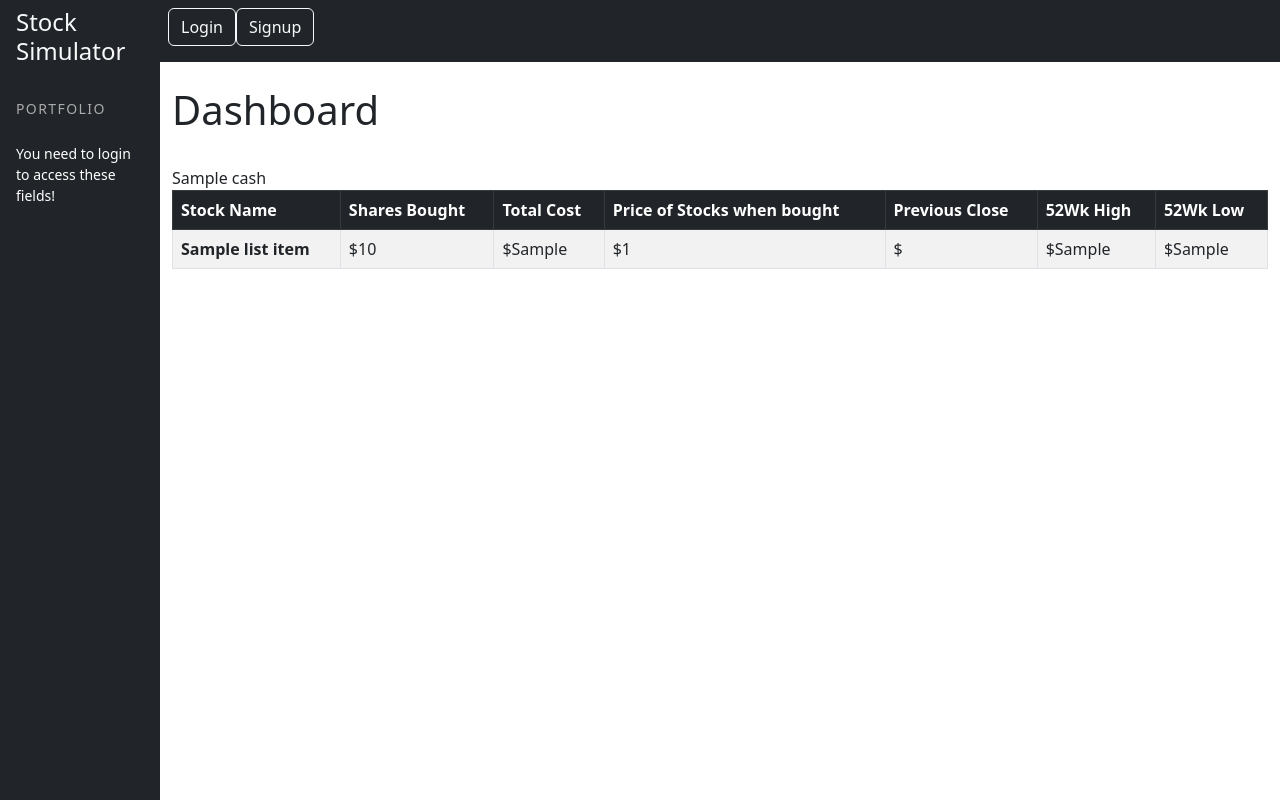
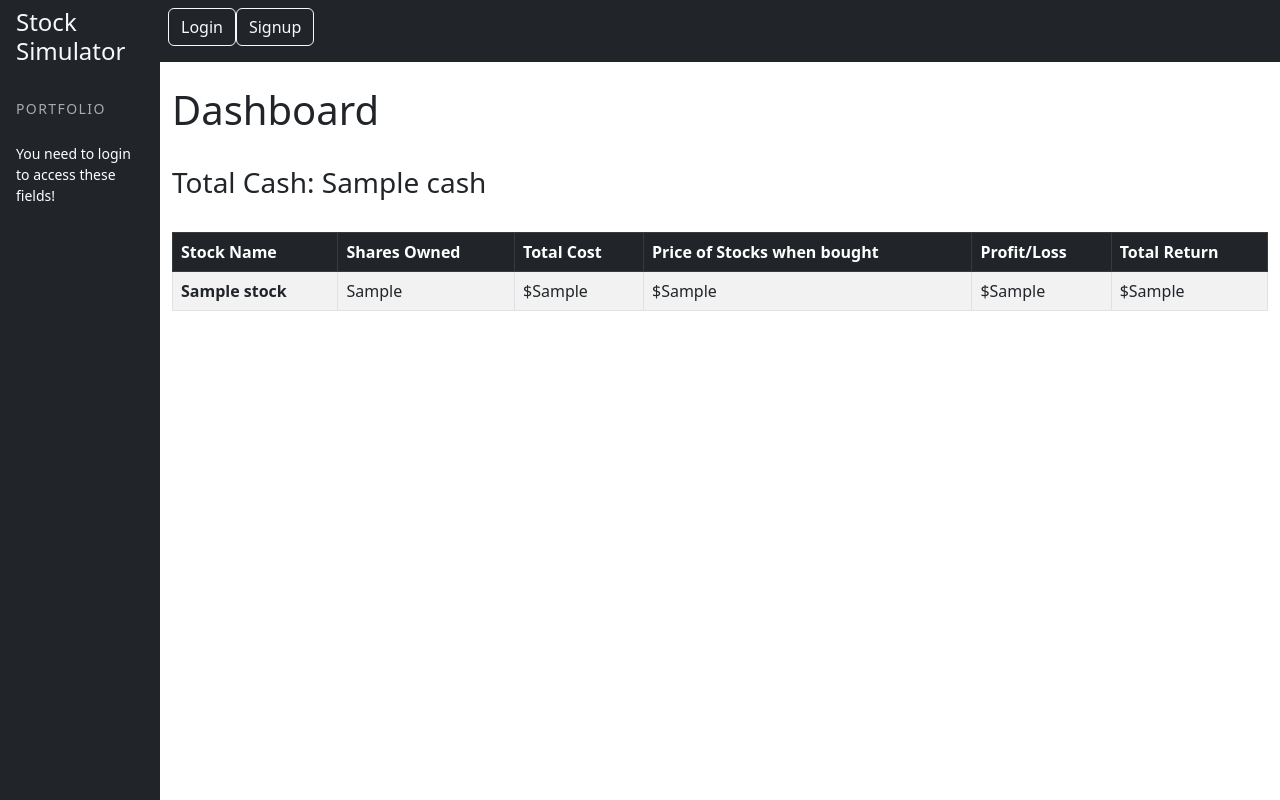
Before and after one commit to eiriniretzepi/Stock_Simulator, a Django app: template simulator/stocks/templates/portfolio.html in a window 1280 px wide. Run offline with Django 3.2, Linux system fonts and the light colour scheme; the template is opened without the code that fills it: most values are stand-ins (such as "Sample title", 1, 10 or a date in 2020).

Commit message:
sell stocks

```diff
--- a/simulator/static/templates/base.html
+++ b/simulator/static/templates/base.html
@@ -33,13 +33,13 @@
     </li>
 
     <li class="nav-item">
-      <a href="#" class="nav-link text-dark font-italic bg-light">Transactions</a>
+      <a href="{% url 'transactions'%}" class="nav-link text-dark font-italic bg-light">Transactions</a>
     </li>
     <li class="nav-item">
       <a href="{% url 'predictions'%}" class="nav-link text-dark font-italic bg-light">Stock Prediction</a>
     </li>
     <li class="nav-item">
-      <a href="#" class="nav-link text-dark font-italic bg-light">Newsfeed</a>
+      <a href="" class="nav-link text-dark font-italic bg-light">Newsfeed</a>
     </li>
     <li class="nav-item">
       <a href="#" class="nav-link text-dark font-italic bg-light">Alerts</a>
--- a/simulator/stocks/templates/portfolio.html
+++ b/simulator/stocks/templates/portfolio.html
@@ -5,30 +5,28 @@
 <h1>Dashboard</h1>
 
 <br/>
-    {{ portfolio.cash }}
-
+    <h3>Total Cash: {{ portfolio.cash }} </h3>
+    <br/>
             <table class="table table-striped table-bordered table-hover">
                <thead class="table-dark">
                 <tr>
                   <th scope="col">Stock Name</th>
-                  <th scope="col">Shares Bought</th>
+                  <th scope="col">Shares Owned</th>
                   <th scope="col">Total Cost</th>
                   <th scope="col">Price of Stocks when bought</th>
-                  <th scope="col">Previous Close</th>
-                  <th scope="col">52Wk High</th>
-                  <th scope="col">52Wk Low</th>
+                  <th scope="col">Profit/Loss</th>
+                  <th scope="col">Total Return</th>
                 </tr>
               </thead>
               <tbody>
-              {% for list_item in tickers %}
+              {% for stock in stocks %}
                     <tr>
-                        <th scope="row"> {{ list_item.longName }}</th>
-                        <td>${{ list_item.currentPrice }}</td>
-                        <td>${{ list_item.marketCap }}</td>
-                        <td>${{ list_item.totalRevenue }}</td>
-                        <td>${{ list_item.previousClose }}</td>
-                        <td>${{ list_item.fiftyTwoWeekHigh }}</td>
-                        <td>${{ list_item.fiftyTwoWeekLow }}</td>
+                        <th scope="row"> {{ stock.name }}</th>
+                        <td>{{ stock.stocksOwned }}</td>
+                        <td>${{ stock.stocksOwned }}</td>
+                        <td>${{ stock.stocksOwned }}</td>
+                        <td>${{ stock.stocksOwned }}</td>
+                        <td>${{ stock.stocksOwned }}</td>
                     </tr>
               {% endfor %}
               </tbody>
--- a/simulator/stocks/urls.py
+++ b/simulator/stocks/urls.py
@@ -6,7 +6,9 @@
     path('addPortfolio', views.addPortfolio, name="addPortfolio"),
     path('stockInfo', views.stock_info, name="stockInfo"),
     path('buy', views.buy, name="buy"),
+    path('sell', views.sell, name="sell"),
     path('watchlist', views.watchlist, name="watchlist"),
     path('delete/<stock_id>', views.delete, name="delete"),
+    path('transactions', views.transactions, name="transactions"),
     # path('buySell', views.buy_sell, name="buySell"),
 ]
```
Also changed, not shown: simulator/stocks/templates/sell.html (added, +74 -0 lines), simulator/stocks/templates/stock_info.html (+8 -1 lines), simulator/stocks/templates/transactions.html (+25 -0 lines), simulator/stocks/views.py (+26 -17 lines), simulator/db.sqlite3.
